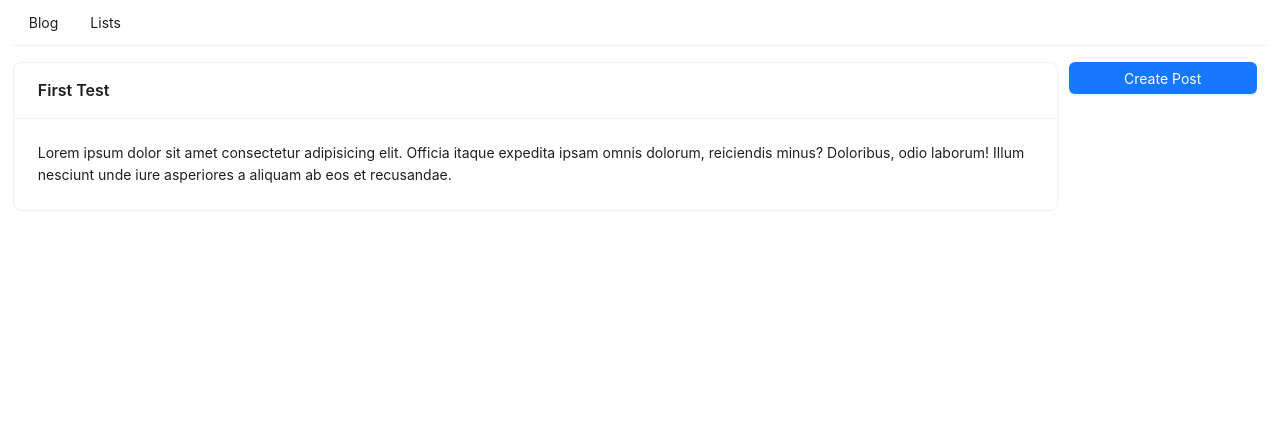
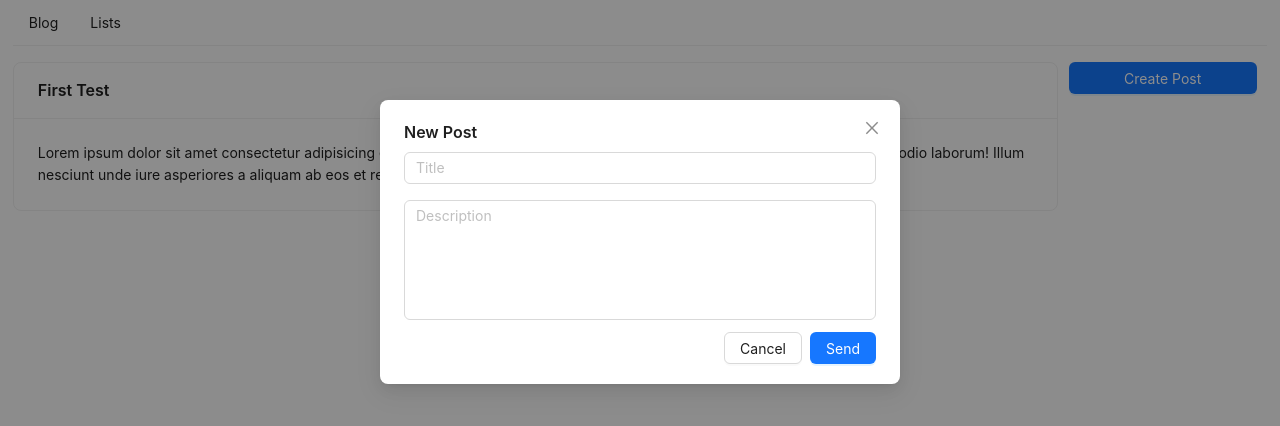
Before and after one commit to Isuzuri/life, a React (Create React App) app: page / in a window 1280 px wide. Both pictures are taken after a click on the button "Create Post". Shown: the top 426 px of the page. Built offline with nearby package versions, Linux system fonts and the light colour scheme.

Commit message:
add modal window (without functions)

```diff
--- a/package.json
+++ b/package.json
@@ -35,5 +35,9 @@
       "last 1 firefox version",
       "last 1 safari version"
     ]
+  },
+  "devDependencies": {
+    "eslint": "^8.57.0",
+    "prettier": "3.3.2"
   }
 }
--- a/src/components/main/blog.jsx
+++ b/src/components/main/blog.jsx
@@ -1,7 +1,21 @@
-import { Col, Row } from 'antd';
-import { Button, Flex, Card } from "antd";
+import React, {useState} from "react";
+import { Button, Flex, Card, Modal, Col, Row, Input, TextArea } from "antd";
 
 export default function Blog() {
+    const [open, setOpen] = useState(false)
+
+    const showModal = () => {
+        setOpen(true)
+    }
+
+    const handleOk = () => {
+        setOpen(false)
+    }
+
+    const handleCancel = () => {
+        setOpen(false)
+    }
+
     const posts = [
         {
             title: 'First Test',
@@ -9,15 +23,31 @@ export default function Blog() {
         }
     ]
 
+    const { TextArea } = Input;
+
     return <div>
         <Row>
             <Col span={20}>
-                {posts.map((post) => {
-                    return <Card title={post.title}>{post.description}</Card>
+                {posts.map((post, index) => {
+                    return <Card title={post.title} key={index}>{post.description}</Card>
                 })}
             </Col>
             <Col span={4}>
-                <Flex justify='center'><Button type='primary' style={{width:'90%'}}>Create Post</Button></Flex>
+                <Flex justify='center'>
+                    <Button type='primary' style={{width:'90%'}} onClick={showModal}>Create Post</Button>
+                    <Modal
+                        title='New Post'
+                        open={open}
+                        onOk={handleOk}
+                        onCancel={handleCancel}
+                        okText={'Send'}
+                    >
+                        <Flex vertical gap='middle'>
+                            <Input placeholder="Title"></Input>
+                            <TextArea placeholder="Description" allowClear autoSize={{minRows: 5}}></TextArea>
+                        </Flex>
+                    </Modal>
+                </Flex>
             </Col>
         </Row>
     </div>
```
Also changed, not shown: 1 other file (tests, documents, lock files or other folders).
